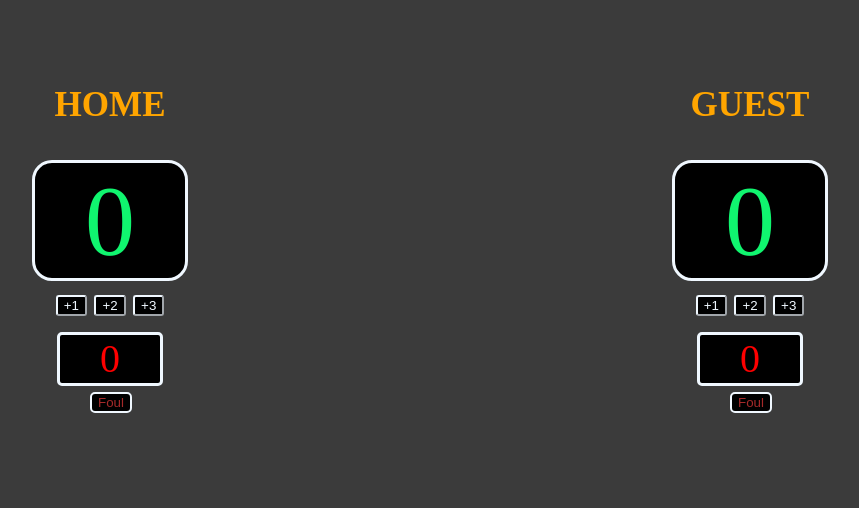
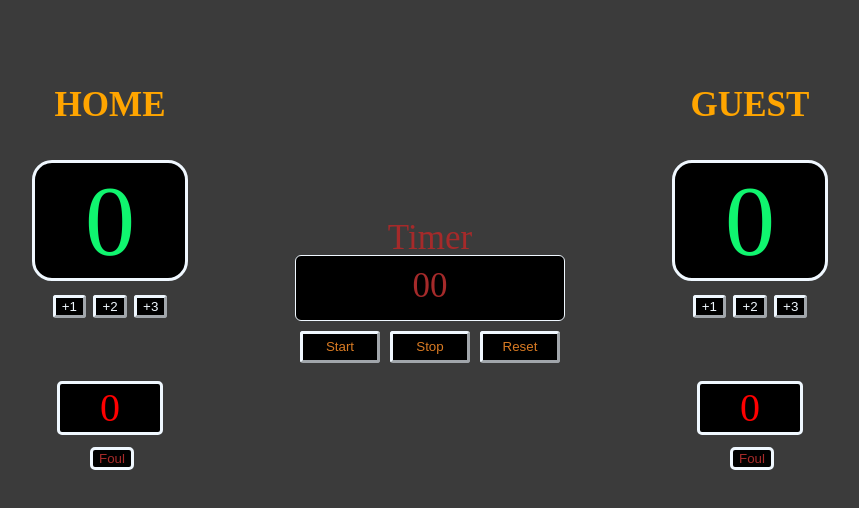
Before and after one commit to Silent-Chaos/basketballScoreCounter, a plain HTML site: page index.html in a window 1280 px wide. Shown: the whole page, without its empty margins (210-1069 px from the left). Drawn offline with Linux system fonts and the light colour scheme.

Commit message:
timer css

```diff
--- a/index.css
+++ b/index.css
@@ -42,6 +42,7 @@ position: relative;
     border-color: aliceblue;
     color: aliceblue;
     background-color: black;
+    border-width: 3px;
 
 }
 .flbtn{
@@ -66,7 +67,7 @@ padding-bottom: 8px;
 }
 #GFbut,#HFbut{
     display: block;
-    margin: 10px;
+    margin: 16px;
     background-color: rgb(0, 0, 0);
     color: brown;
     text-align: center;
@@ -75,4 +76,47 @@ padding-bottom: 8px;
     margin-left: 30px;
     border-style: solid;
     border-color: aliceblue;
+    border-width :3px; ;
 }
+.timercont{
+   margin: auto;
+   margin-top: -100px;
+
+}
+#mar{
+    border: 1px solid aliceblue;
+    margin-top: -3px;
+    width: 21vw;
+    background-color: black;
+    border-radius: 6px;
+    height: 8vh;
+}
+#sec{
+    color: brown;
+    font-size: 35px;
+    margin-top:10px;
+
+    display: block;
+
+
+}
+#tim{
+    color: brown;
+    font-size: 35px;
+
+
+}
+#start,#stop,#reset{
+    background: none;
+    border-radius: 3px;
+    border-color: aliceblue;
+    color: aliceblue;
+    background-color: black;
+    border-width: 3px;
+    display: inline;
+    margin: 3px;
+    width: 80px;
+    height: 4vh;
+    color: #da7b23;
+   margin-top: -9px;
+}
--- a/index.html
+++ b/index.html
@@ -27,6 +27,14 @@
     </div>
 </div>
 </div>
+<div class="timercont">
+    <span id="tim">Timer</span>
+
+    <p id="mar"><span id="sec">00</span></p>
+    <button id="start">Start</button>
+    <button id="stop">Stop</button>
+    <button id="reset">Reset</button>
+</div>
 <div  class="foul">
     <div id="hfoul" class="flbtn"  >
 
```
